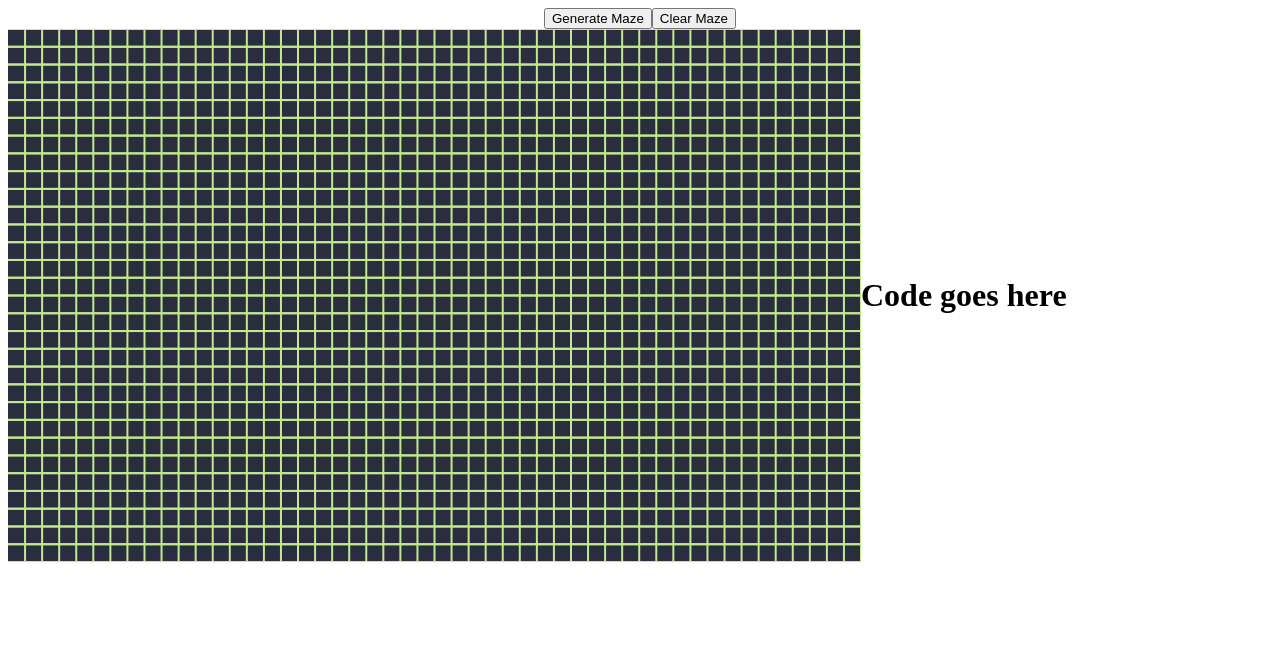
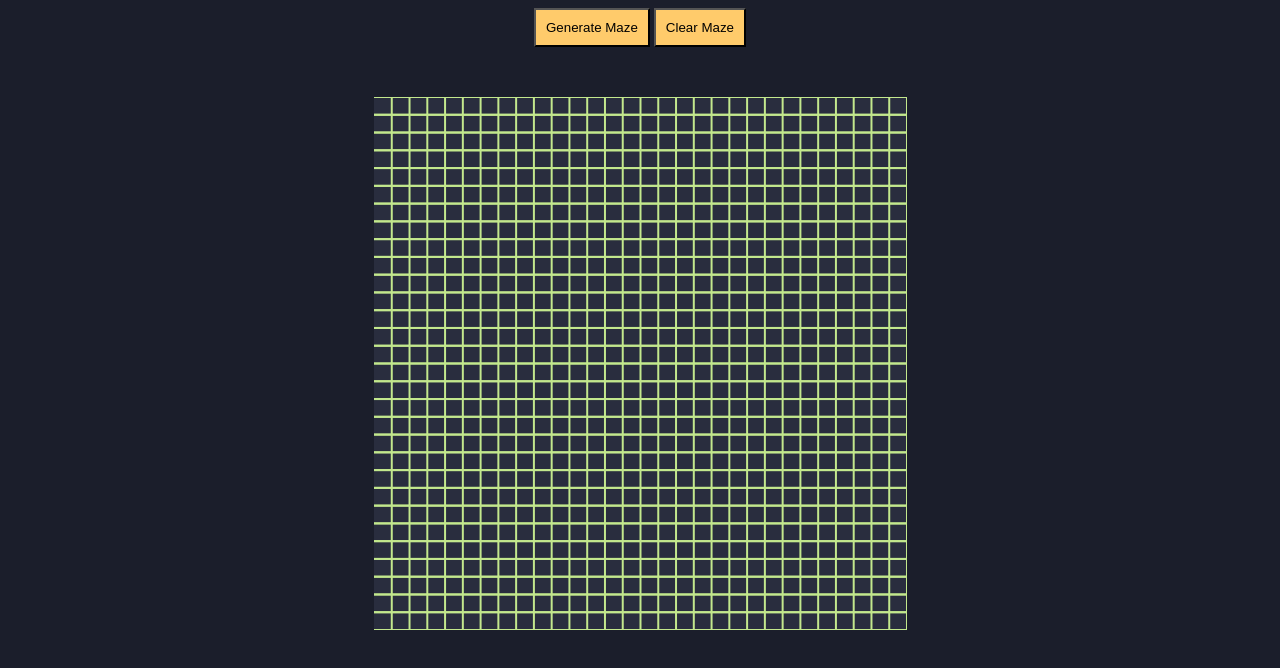
Before and after one commit to braydenwerner/Maze-Generation-Visualization, a plain HTML site: page src/index.html in a window 1280 px wide. Drawn offline with Linux system fonts and the light colour scheme.

Commit message:
added styles

```diff
--- a/src/constants/constants.js
+++ b/src/constants/constants.js
@@ -1,6 +1,6 @@
 import { Maze } from '../algorithm/maze.js'
 
-const NUM_TILES_WIDTH = 50
+const NUM_TILES_WIDTH = 30
 const NUM_TILES_HEIGHT = 30
 
 const colors = {
@@ -9,8 +9,8 @@ const colors = {
     themeGreen: '#C3E88D',
     themeRed: '#CE392B',
     themePurple: '#C777A7',
-    themeYellow: 'FFCB6B',
-    themeGray: 'A6ACB2'
+    themeYellow: '#FFCB6B',
+    themeGray: '#A6ACB2'
 }
 
 
--- a/src/index.css
+++ b/src/index.css
@@ -1,3 +1,7 @@
+body {
+  background-color: #1B1E2B;
+}
+
 .mainContainer {
   display: flex;
   flex-direction: column;
@@ -5,14 +9,23 @@
 }
 
 .buttonContainer {
-  display: flex;
-  flex-direction: row;
-  justify-content: center;
-  align-items: center;
+  padding-left: 0;
+  padding-right: 0;
+  margin-left: auto;
+  margin-right: auto;
+  display: block;
 }
 
-.mainViewContainer {
-  display: flex;
-  flex-direction: row;
-  align-items: center;
+canvas {
+  padding-left: 0;
+  padding-right: 0;
+  margin-left: auto;
+  margin-right: auto;
+  display: block;
+  margin-top: 50px;
 }
+
+button {
+  padding: 10px;
+  background-color: #FFCB6B
+}
--- a/src/index.html
+++ b/src/index.html
@@ -14,11 +14,8 @@
             <button id="generateMazeButton">Generate Maze</button>
             <button id="clearMazeButton">Clear Maze</button>
         </div>
-        <div class=mainViewContainer>
-            <canvas id="canvas"></canvas>
-            <h1>Code goes here</h1>
-        </div>
     </div>
+    <canvas id="canvas"></canvas>
     <script src="./index.js" type="module"></script>
 </body>
 
--- a/src/index.js
+++ b/src/index.js
@@ -35,8 +35,9 @@ clearMazeButton.onclick = () => {
 }
 
 function initCanvas() {
-    canvas.width = window.innerWidth / 1.5
-    canvas.height = window.innerHeight / 1.5
+    const less = (window.innerHeight > window.innerWidth) ? window.innerWidth : window.innerHeight
+    canvas.width = less / 1.5
+    canvas.height = less / 1.5
     console.log(canvas.width)
 
     tileWidth = canvas.width / NUM_TILES_WIDTH
```
